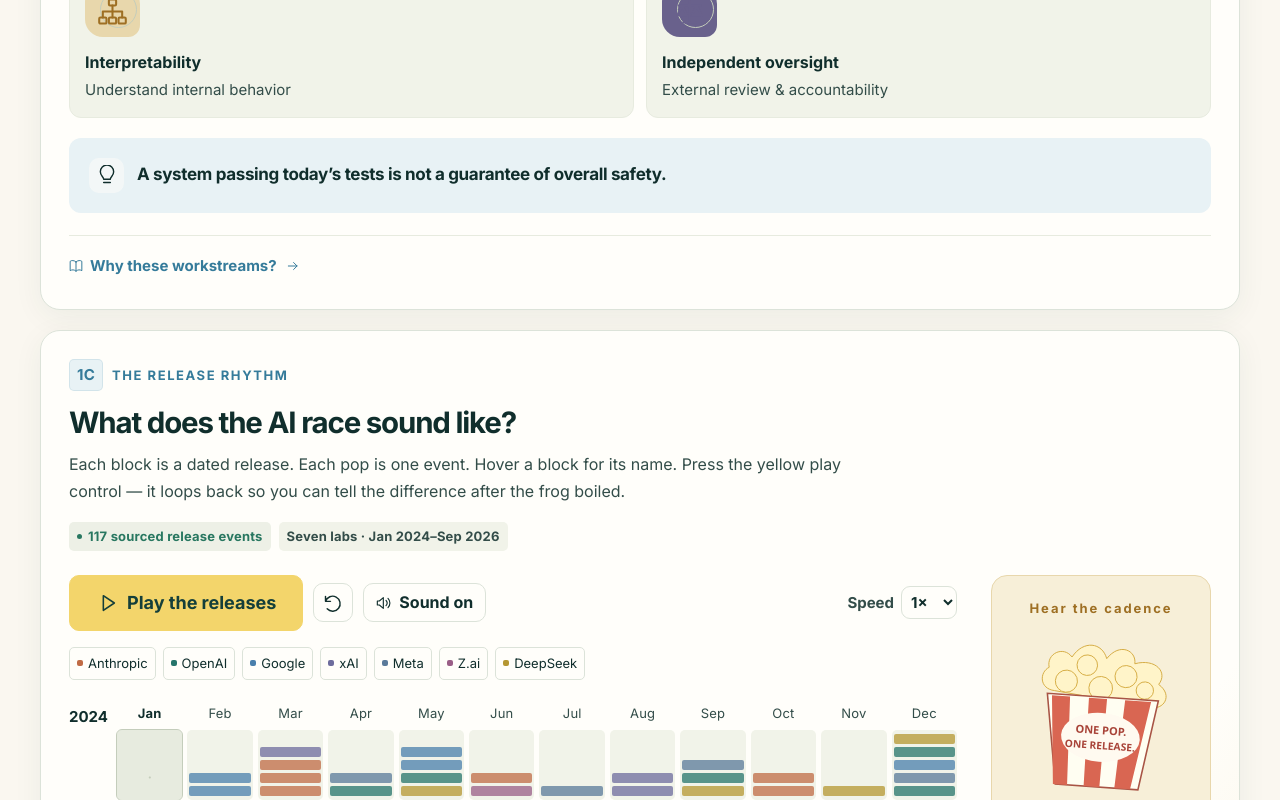
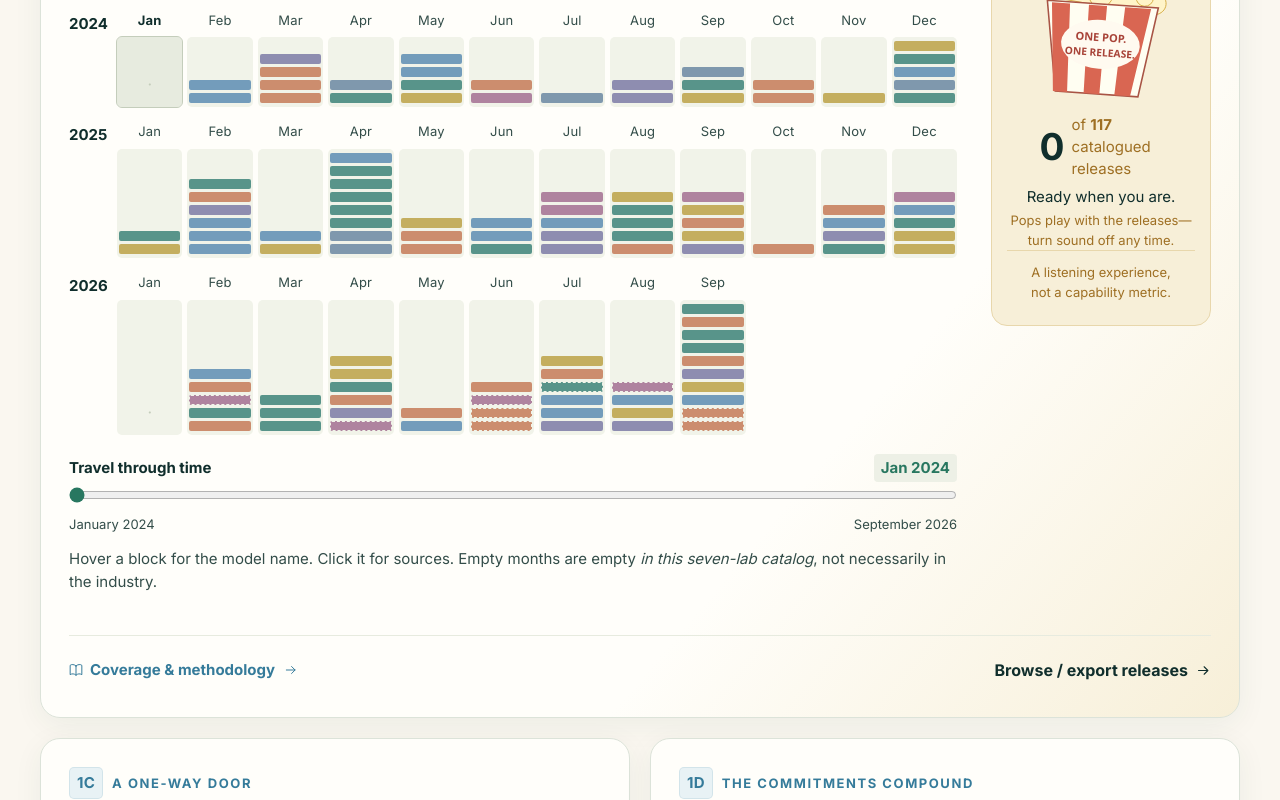
Before and after one commit to wbharding/suspenseful, a React (Vite) app: page / in a window 1280 px wide. Shown: the part 2940-3740 px from the top of the page. Built offline with nearby package versions, Linux system fonts and the light colour scheme.

Commit message:
* Add a 1s pause before restarting popcorn popper * Remove the "Understanding takes work" slide for insufficient relevance to "The pressure"

```diff
--- a/src/components/pressure-chapter.jsx
+++ b/src/components/pressure-chapter.jsx
@@ -70,20 +70,6 @@ export default function PressureChapter() {
 
       <GuideCard
         cellId="1B"
-        deck="Safety is not one score. It requires sustained work across several fronts."
-        eyebrow="UNDERSTANDING TAKES WORK"
-        footer={<SourceLinkButton label="Why these workstreams?" sourceIds="amodei,hassabis" />}
-        span="span-12"
-        title="More capable ≠ more understood."
-      >
-        <SafetyWorkTiles />
-        <CardInsight>
-          A system passing today’s tests is not a guarantee of overall safety.
-        </CardInsight>
-      </GuideCard>
-
-      <GuideCard
-        cellId="1C"
         className="timeline-card"
         deck="Each block is a dated release. Each pop is one event. Hover a block for its name. Press the yellow play control — it loops back so you can tell the difference after the frog boiled."
         eyebrow="THE RELEASE RHYTHM"
@@ -104,7 +90,7 @@ export default function PressureChapter() {
       </GuideCard>
 
       <GuideCard
-        cellId="1D"
+        cellId="1C"
         deck="Once model weights are copied, recalling the original does not retrieve every independent copy."
         eyebrow="A ONE-WAY DOOR"
         footer={<SourceLinkButton sourceIds="draft,amodei" />}
@@ -116,7 +102,7 @@ export default function PressureChapter() {
       </GuideCard>
 
       <GuideCard
-        cellId="1E"
+        cellId="1D"
         className="incentives-card"
         deck="Financial commitments and competitive expectations can make restraint harder—even when risks are openly acknowledged."
         eyebrow="THE COMMITMENTS COMPOUND"
--- a/src/components/release-timeline.jsx
+++ b/src/components/release-timeline.jsx
@@ -51,6 +51,7 @@ export default function ReleaseTimeline({ onFilterChange }) {
   const lastRef = useRef(0);
   const paintRef = useRef(0);
   const frameRef = useRef(0);
+  const restartTimeoutRef = useRef(0);
   const kernelSeq = useRef(0);
   const reducedRef = useRef(reducedMotion);
   const eventsRef = useRef([]);
@@ -83,12 +84,14 @@ export default function ReleaseTimeline({ onFilterChange }) {
     playingRef.current = false;
     setPlaying(false);
     cancelAnimationFrame(frameRef.current);
+    window.clearTimeout(restartTimeoutRef.current);
   }, []);
 
   usePauseSignal(handlePause);
 
   useEffect(() => () => {
     cancelAnimationFrame(frameRef.current);
+    window.clearTimeout(restartTimeoutRef.current);
     disablePopSound();
   }, []);
 
@@ -154,13 +157,16 @@ export default function ReleaseTimeline({ onFilterChange }) {
       }
 
       if (nextPos >= end) {
+        setPos(end);
+        restartTimeoutRef.current = window.setTimeout(() => {
           posRef.current = start;
           setPos(start);
           setFlashIds(new Set());
           setKernels([]);
           showToast("Back at the start. After the frog boiled, 2024 looks quiet.");
-        lastRef.current = now;
+          lastRef.current = performance.now();
           frameRef.current = requestAnimationFrame((time) => tickRef.current(time));
+        }, 1000);
         return;
       }
       frameRef.current = requestAnimationFrame((time) => tickRef.current(time));
```
Lines whose indentation alone changed are shown as unchanged.
